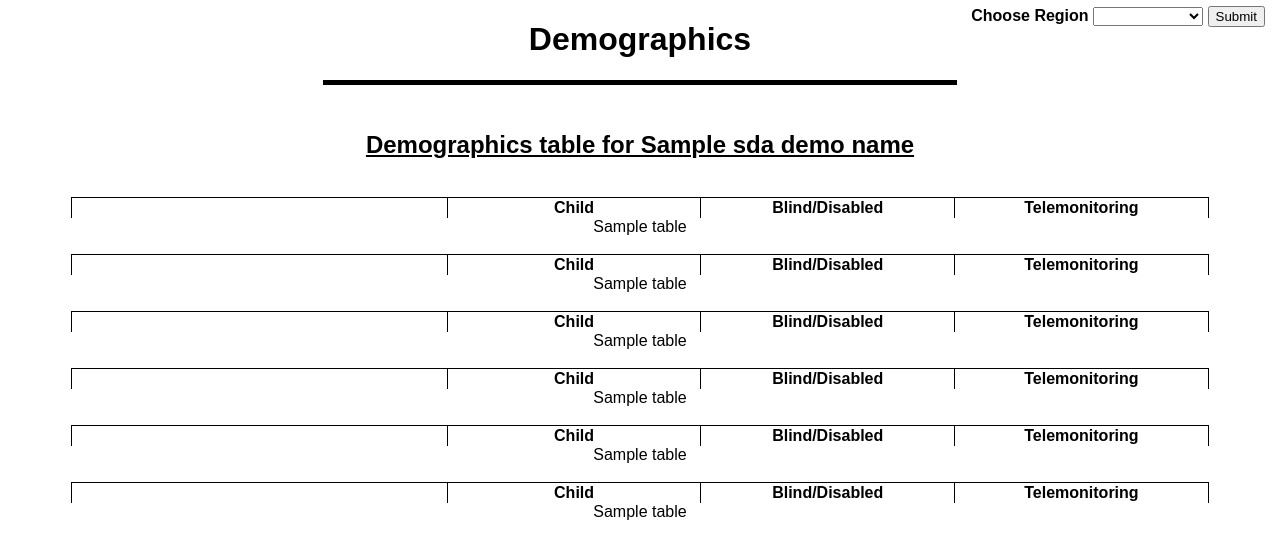
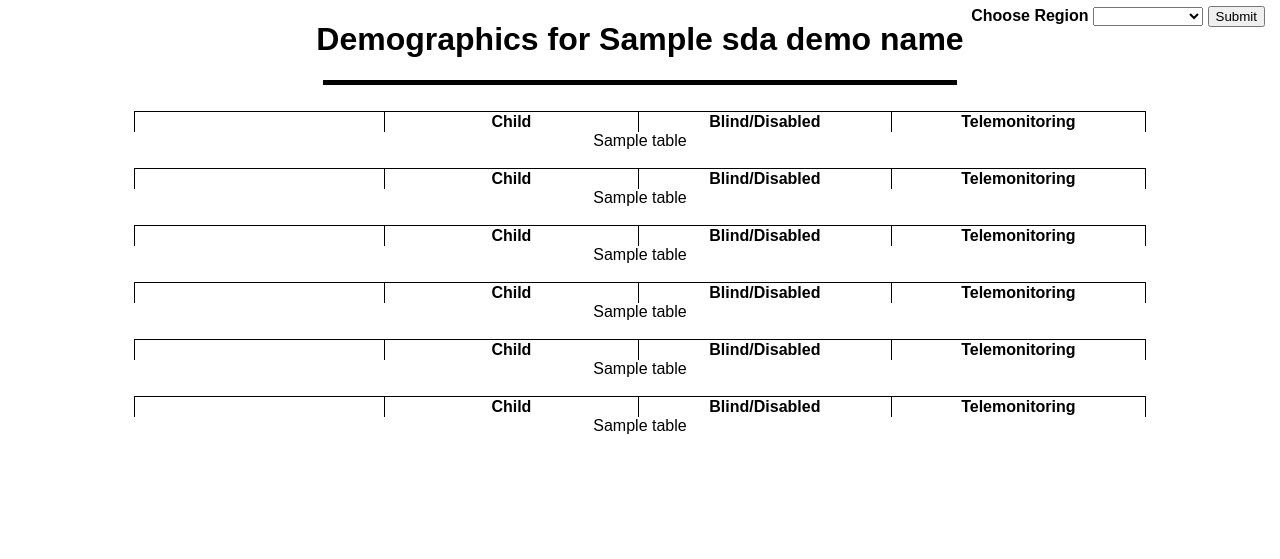
Before and after one commit to Hariharan2907/telemed_project, a Flask app: template templates/demographics.html in a window 1280 px wide. Shown: the part 54-613 px from the top of the page. Run offline with Flask 2, Linux system fonts and the light colour scheme; the template is opened without the code that fills it: most values are stand-ins (such as "Sample title", 1, 10 or a date in 2020); lists and menus that the app fills with data are empty; parts of the project's set-up code (start-up, migrations or seed data) failed here and were passed over.

Commit message:
Made edits to demographics table

```diff
--- a/app.py
+++ b/app.py
@@ -689,6 +689,7 @@ df_demo = df_demo.drop(['ord'],axis=1)
 sda_demo = (df_demo['Region'].unique())
 sda_demo = np.roll(sda_demo,2)
 sda_demo = sda_demo[sda_demo!=0]
+df_demo.loc[df_demo.Demographic == "N","Demographic"] = "Cohort Size"
 
 texas_demo = df_demo[df_demo['Region']=='Texas']
 texas_demo['Child-Treat'] = texas_demo['Child-Treat'].map('{:,.2f}'.format)
@@ -699,6 +700,8 @@ texas_demo['Telemonitoring-Treat'] = texas_demo['Telemonitoring-Treat'].map('{:,
 texas_demo['Telemonitoring-Comp'] = texas_demo['Telemonitoring-Comp'].map('{:,.2f}'.format)
 texas_demo = texas_demo.rename(columns={'Child-Treat':'Treatment', 'Child-Comp':'Comparison',  'Blind/Disabled-Treat':'Treatment','Blind/Disabled-Comp':'Comparison',
                                 'Telemonitoring-Treat':'Treatment','Telemonitoring-Comp': 'Comparison'})
+texas_demo = texas_demo.drop(['Region'],axis=1)
+
 texas_2013 = texas_demo[texas_demo['Year']==2013]
 texas_2014 = texas_demo[texas_demo['Year']==2014]
 texas_2015 = texas_demo[texas_demo['Year']==2015]
@@ -721,6 +724,7 @@ def demographics():
         region_demo['Telemonitoring-Comp'] = region_demo['Telemonitoring-Comp'].map('{:,.2f}'.format)
         region_demo = region_demo.rename(columns={'Child-Treat':'Treatment', 'Child-Comp':'Comparison',  'Blind/Disabled-Treat':'Treatment','Blind/Disabled-Comp':'Comparison',
                                 'Telemonitoring-Treat':'Treatment','Telemonitoring-Comp': 'Comparison'})
+        region_demo = region_demo.drop(['Region'],axis=1)
         region_2013 = region_demo[region_demo['Year']==2013]
         region_2014 = region_demo[region_demo['Year']==2014]
         region_2015 = region_demo[region_demo['Year']==2015]
--- a/static/css/main.css
+++ b/static/css/main.css
@@ -204,7 +204,7 @@ table.demo{
   font-size: 16px;
   border:none;
   table-layout: fixed;
-  width: 90%;
+  width: 80%;
 
 }
 
@@ -246,7 +246,7 @@ table.demographics {
   font-size: 16px;
   border:none;
   table-layout: fixed;
-  width: 90%;
+  width: 80%;
 }
 
 .demographics th, .demographics td {
@@ -256,7 +256,7 @@ table.demographics {
 }
 
 .demographics th:nth-child(1) {
-  width: 30%;
+  width: 20%;
 }
 
 .demographics th:nth-child(2) {
--- a/templates/demographics.html
+++ b/templates/demographics.html
@@ -42,11 +42,11 @@
         <a href="{{url_for('download_file')}}" target="_blank">CEA</a>
 
         </div>
-        <center><h1 >Demographics</h1></center>
+        <center><h1 >Demographics for {{sda_demo_name}}</h1></center>
         <hr color = "black" style="width:50%;text-align:center;border-bottom: 4px double">
         <br>
-        <center><u><h2>Demographics table for {{sda_demo_name}}</h2></u></center>
-        <br>
+
+
         <center>
             <table class="demographics">
               <tr>
--- a/templates/demographics1.html
+++ b/templates/demographics1.html
@@ -42,11 +42,10 @@
         <a href="{{url_for('download_file')}}" target="_blank">CEA</a>
 
         </div>
-        <center><h1 >Demographics</h1></center>
+        <center><h1 >Demographics for Texas</h1></center>
         <hr color = "black" style="width:50%;text-align:center;border-bottom: 4px double">
         <br>
-        <center><u><h2>Demographics table for Texas</h2></u></center>
-        <br>
+
 
 
         <center>
```
